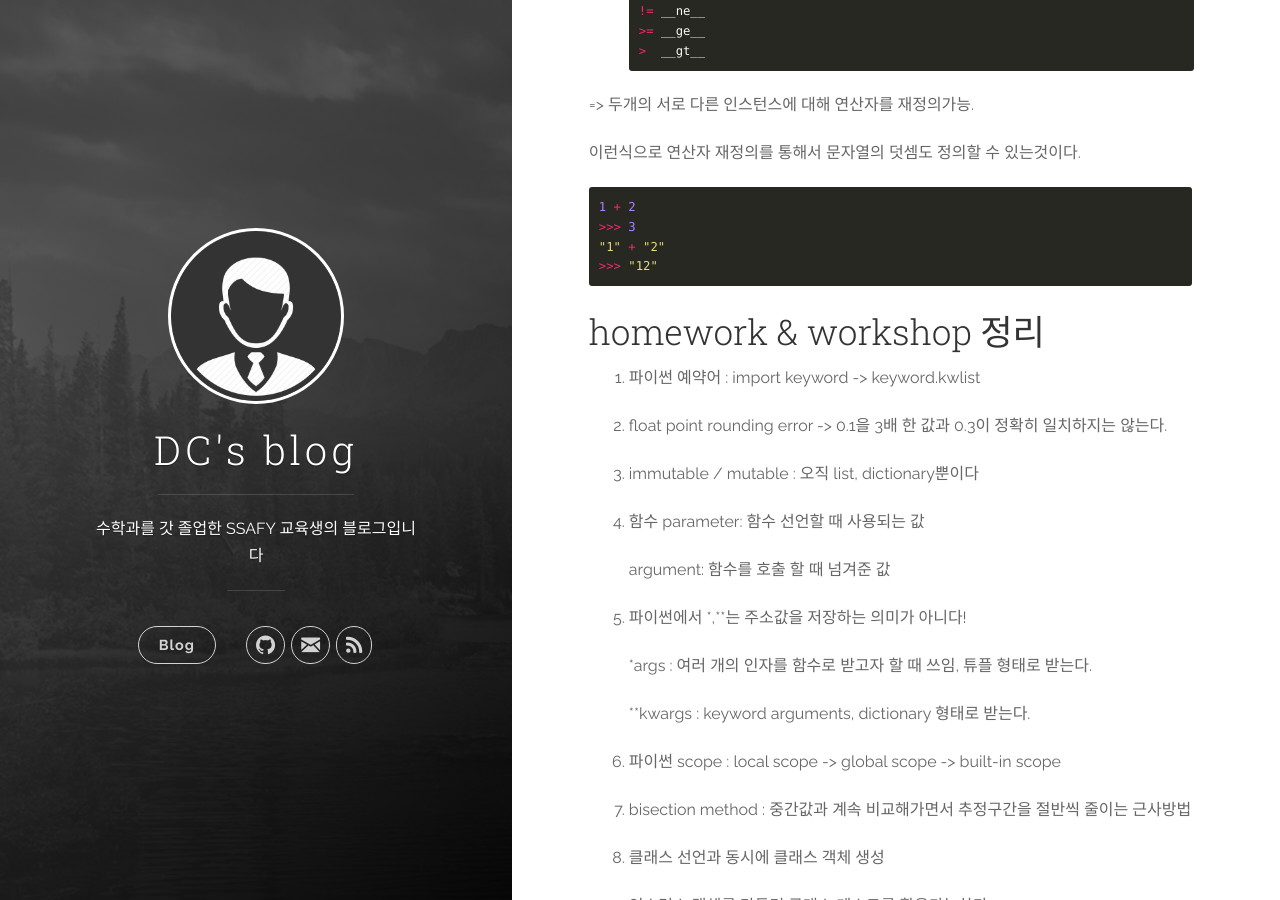
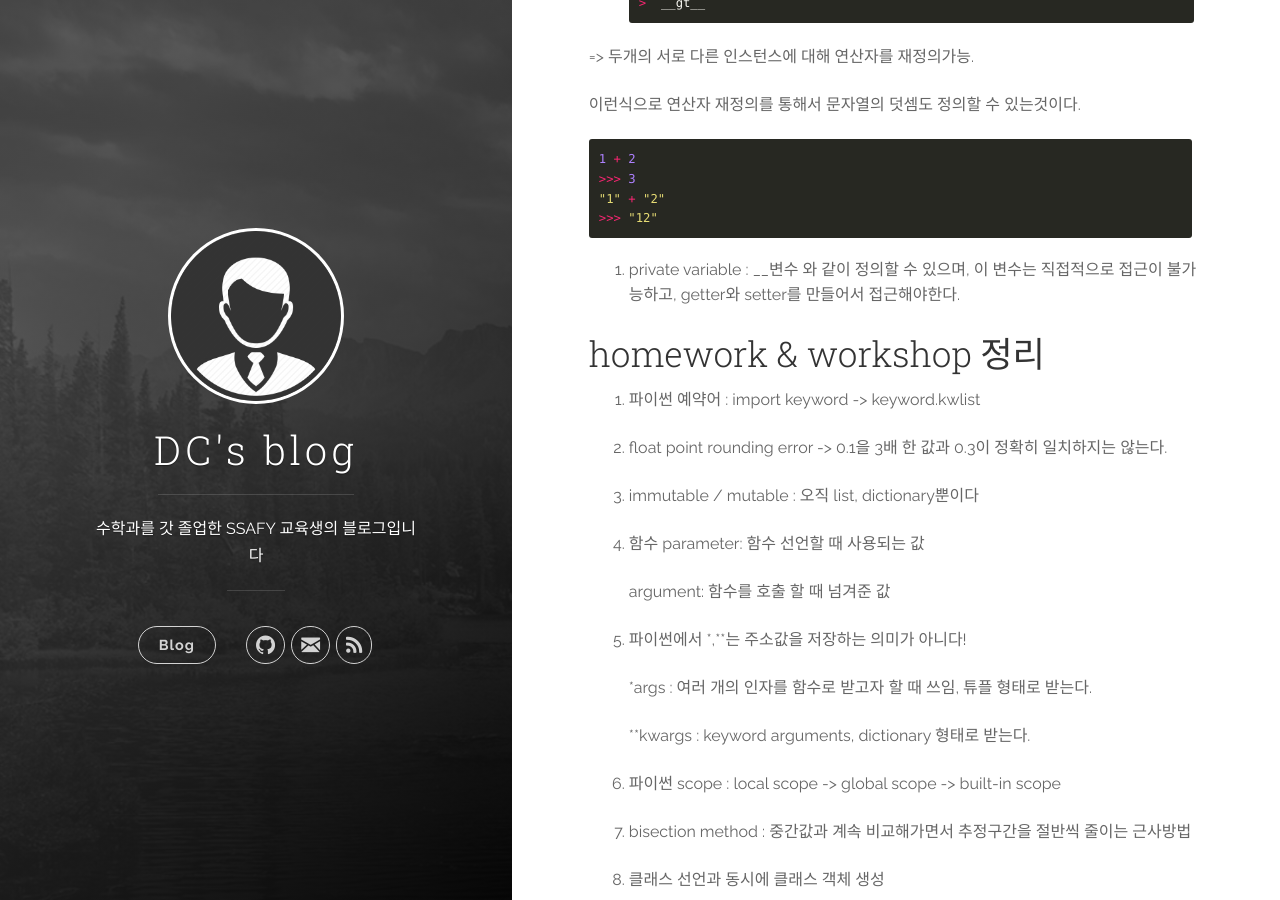
Before and after one commit to DongChanS/DongChanS.github.io, a Jekyll site: the page built from _posts/2019-01-14-15.md, in a window 1280 px wide and 900 px high, scrolled down 11196 px. Built offline with Jekyll 4.4.1, drawn with Linux system fonts in a browser that asks for light colours; comment, search, counter and statistics services are not loaded; some of the changed text lies outside the part shown.

Commit message:
Update 2019-01-14-15.md

````diff
--- a/_posts/2019-01-14-15.md
+++ b/_posts/2019-01-14-15.md
@@ -460,6 +458,9 @@ tags : ['python','OOP']
 >>> "12"
 ```
 
+12. private variable : __변수 와 같이 정의할 수 있으며, 이 변수는 직접적으로 접근이 불가능하고, getter와 setter를 만들어서 접근해야한다.
+
+
 ## homework & workshop 정리
 
 1. 파이썬 예약어 : import keyword -> keyword.kwlist
````
Also changed, not shown: other parts of _posts/2019-01-14-15.md (+0 -2 lines).
